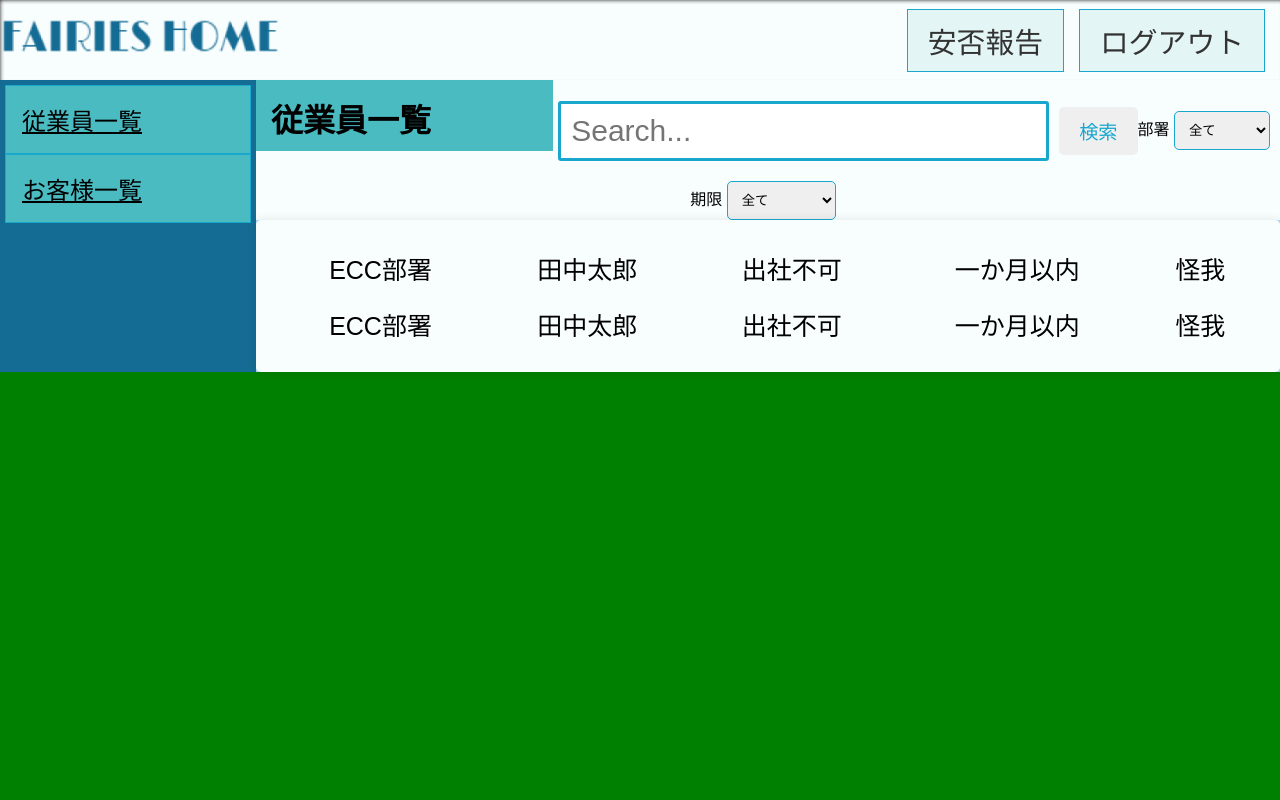
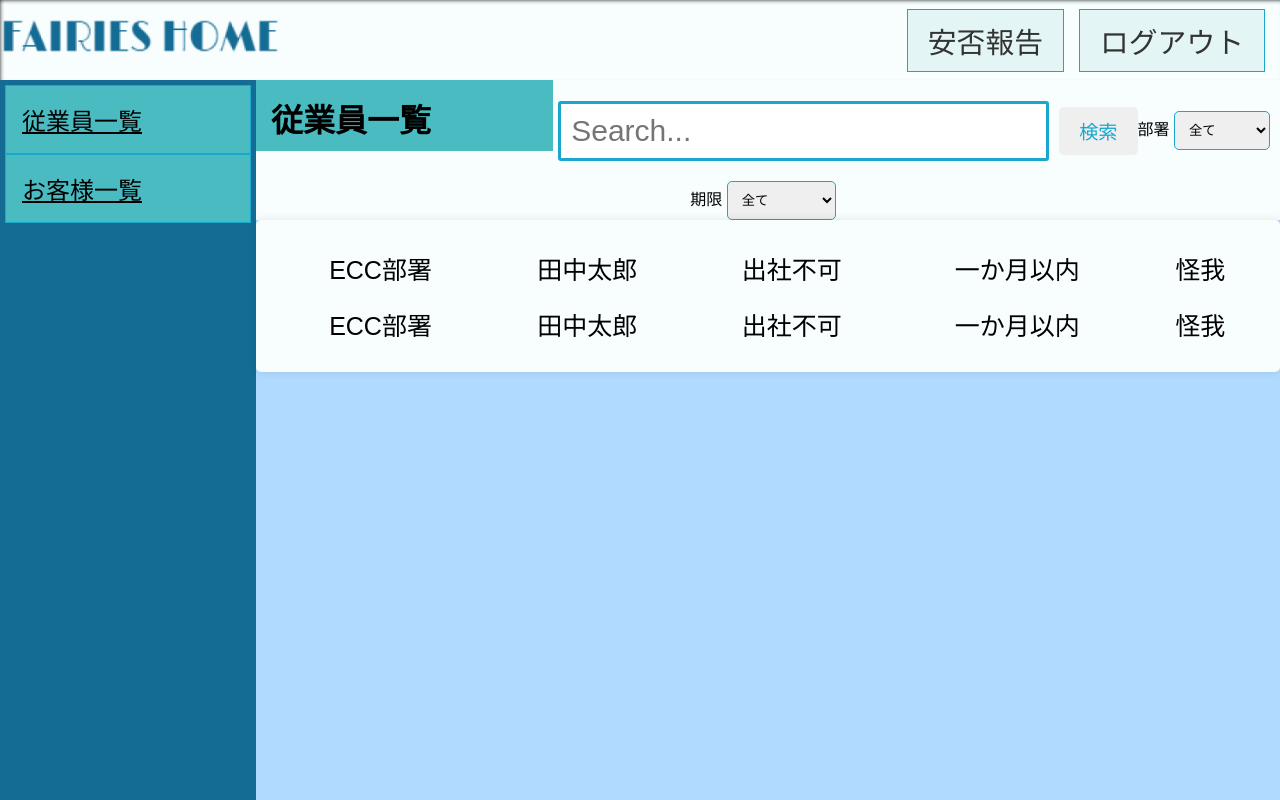
Before and after one commit to toma1128/Fairies, a PHP site: page /home_employee.php in a window 1280 px wide. Run offline with PHP 8.4, Linux system fonts and the light colour scheme.

Commit message:
phpに変化したコードの作成

```diff
--- a/Fairies/web/html/home_employee.css
+++ b/Fairies/web/html/home_employee.css
@@ -13,6 +13,7 @@ body {
   height: 100vh;
   /* 高さ　*/
   background-color: green;
+  margin-top: 0;
 }
 
 /* headerのスタイル */
@@ -84,9 +85,17 @@ main {
   background-color: #B0DAFF;
   /* 高さ */
   height: 90%;
+}
+
+form {
+  height: 100%;
+}
+
+
+#screen {
   /* 横並びにする */
   display: flex;
-  top: 50 px;
+  height: 100%
 }
 
 /* h2タグのスタイル */
@@ -198,6 +207,7 @@ table td {
 
 /* 横の従業員一覧の設定 */
 #naviWrap {
+
   /* 横幅の距離 */
   width: 20%;
   /* 最小幅を指定 */
@@ -206,6 +216,7 @@ table td {
   background: #146C94;
   /* 内側の余白の指定 */
   padding: 5px;
+
 
 
 }
--- a/Fairies/web/html/home_employee.php
+++ b/Fairies/web/html/home_employee.php
@@ -14,7 +14,7 @@ if (isset($_POST["logoutBtn"])) {
 </head>
 
 <body>
-    <form method="POST">
+
     <header>
         <h1 class="logo">
             <img src="images/fairieshome.png" alt="ロゴ" width="230">
@@ -26,6 +26,7 @@ if (isset($_POST["logoutBtn"])) {
     </header>
     <main>
         <form method="POST">
+            <div id="screen">
                 <div id="naviWrap">
                     <ul id="categoryNavi"> <!-- 右立のやつ-->
                         <li><a href="#category-1"> 従業員一覧</a></li>
@@ -91,9 +92,10 @@ if (isset($_POST["logoutBtn"])) {
                         </table>
                     </div>
                 </div>
+            </div>
         </form>
     </main>
-    </form>
+
 </body>
 
 </html>
```
Lines whose indentation alone changed are shown as unchanged.
